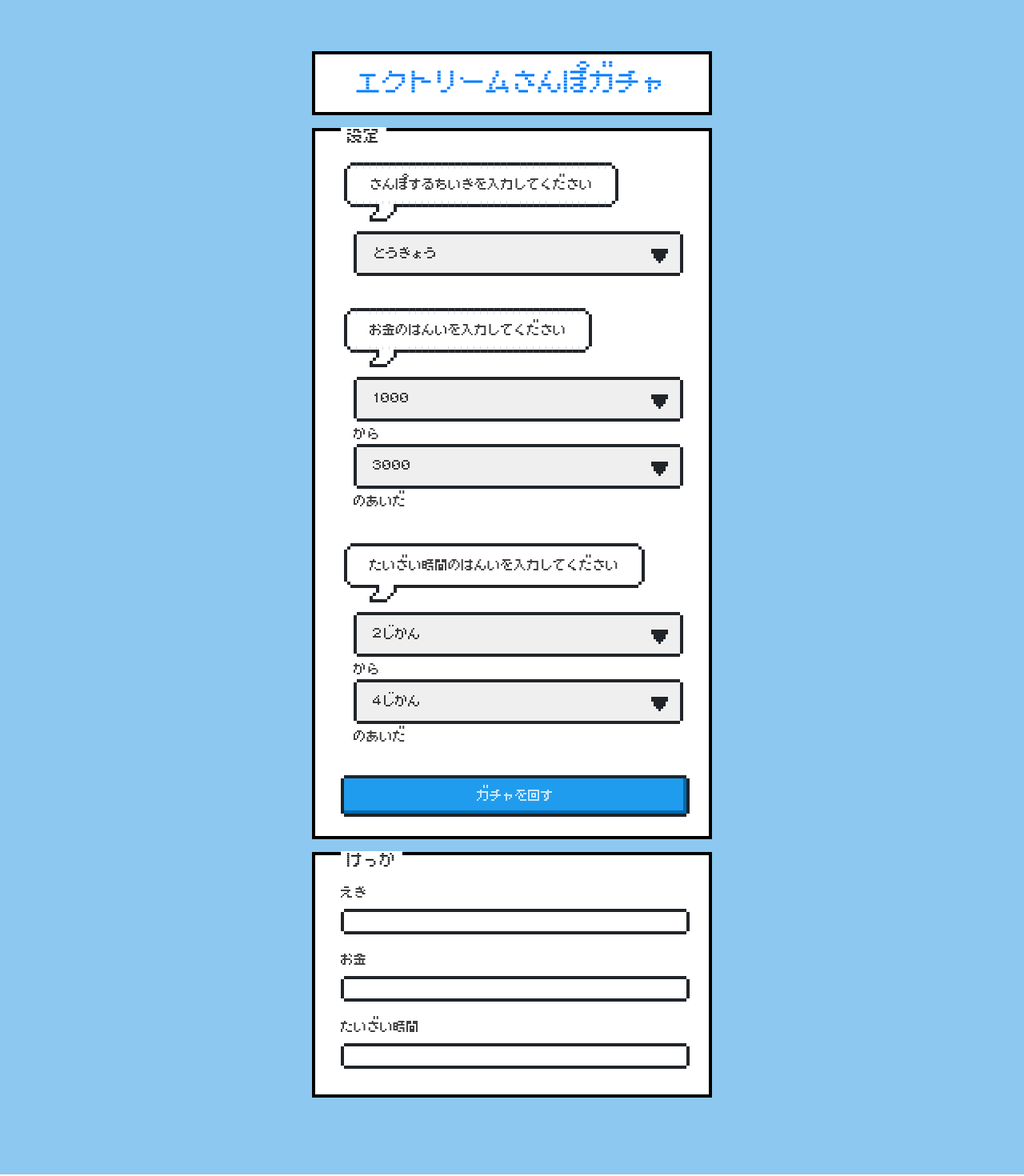
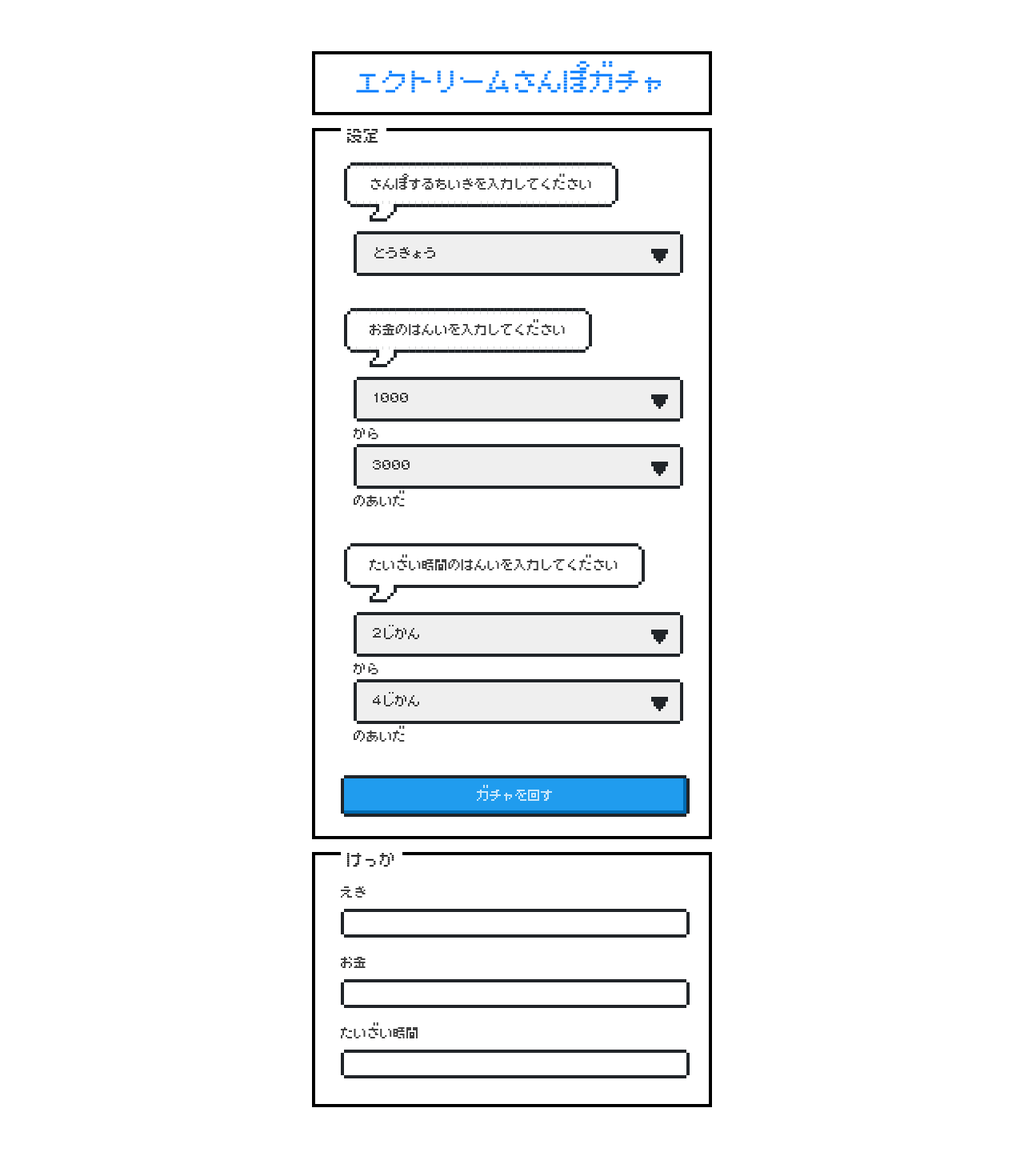
Before and after one commit to ryo-gk/extream-walking-gacha, a Vue app: page / in a window 1280 px wide. Shown: the top 1470 px of the page at 80% size. Built offline with nearby package versions, Linux system fonts and the light colour scheme.

Commit message:
chore: adjust design

```diff
--- a/src/App.vue
+++ b/src/App.vue
@@ -70,6 +70,8 @@ const stayingTimeOptionsMin = computed(() => stayingTimeOptions.filter(o => o.va
 const stayingTimeOptionsMax = computed(() => stayingTimeOptions.filter(o => o.value > stayingTimeMin.value))
 
 function rollGacha() {
+  resetProgressResult()
+
   const staionGacha = new SelectGacha({
     options: getStationList(data, prefecture.value)
   })
@@ -133,6 +135,12 @@ function provideProgress() {
       intervalIdStayingTime && clearInterval(intervalIdStayingTime)
     }
   }
+}
+
+function resetProgressResult() {
+  progressResultStation.value = 0
+  progressResultMoney.value = 0
+  progressResultStayingTime.value = 0
 }
 </script>
 
@@ -204,7 +212,7 @@ h3 { font-size: 16px; }
 
 .App {
   padding: 64px 0 96px;
-  background-color: #8cc8f0;
+  background-color: #ffffff;
 }
 
 .label {
@@ -265,7 +273,7 @@ h3 { font-size: 16px; }
 }
 
 .result-box > .progress {
-  height: 24px;
+  height: 28px;
 }
 
 .result-box {
```
